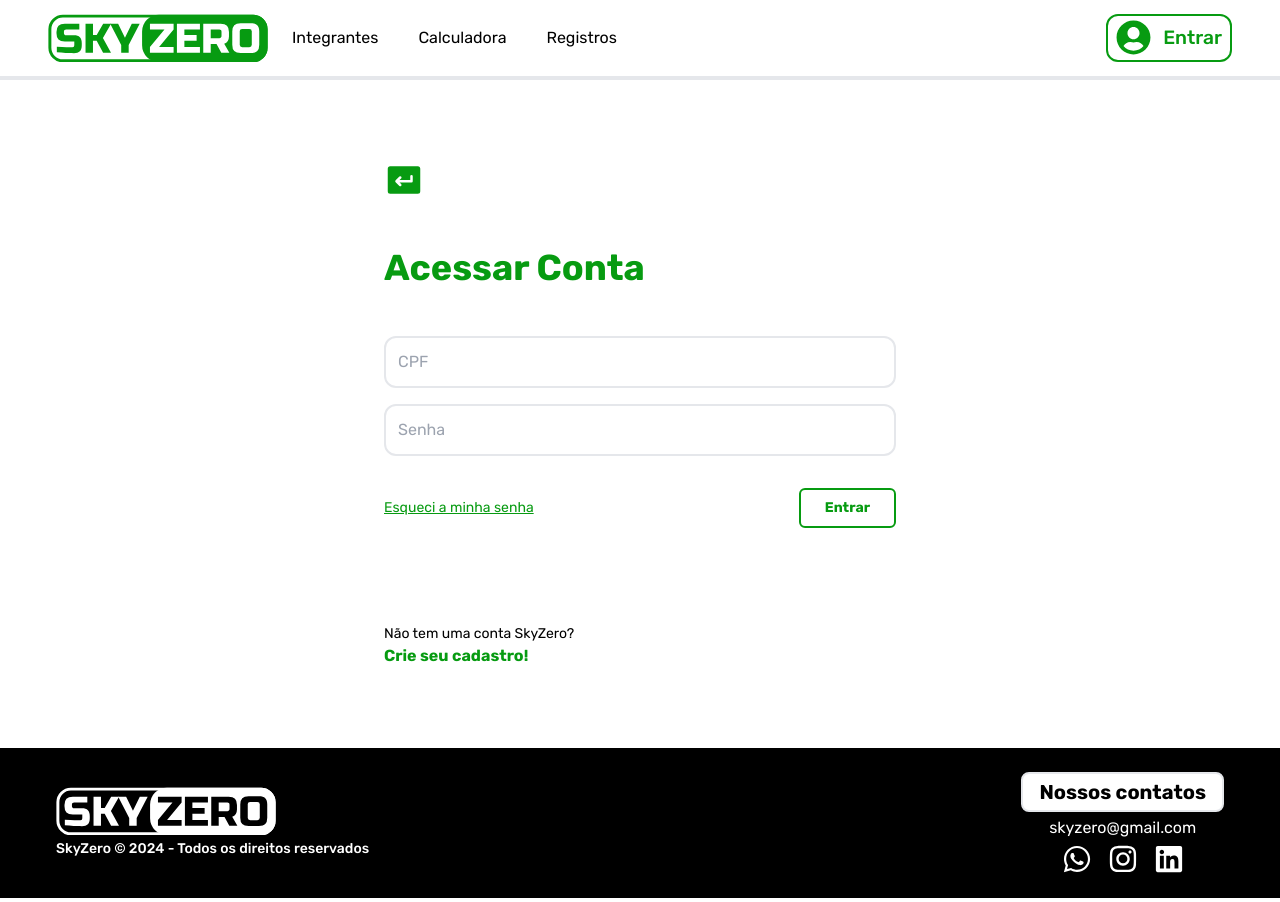
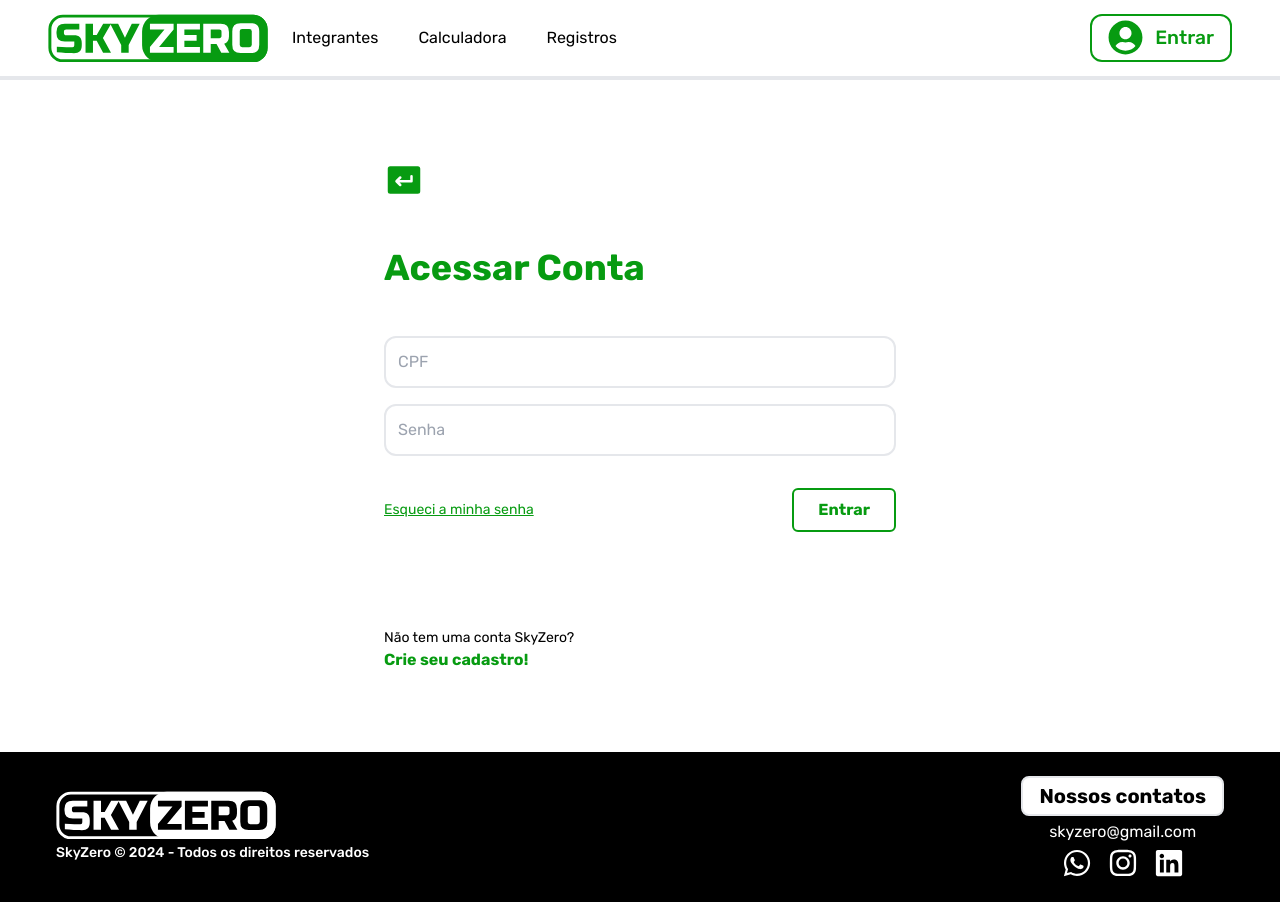
Before and after one commit to Allanbm100/FIAP-GS-SkyZero, a Next.js app: page /login in a window 1280 px wide. Built offline with nearby package versions, Linux system fonts and the light colour scheme.

Commit message:
Arrumando tamanhos

```diff
--- a/src/app/cadastro/page.tsx
+++ b/src/app/cadastro/page.tsx
@@ -40,7 +40,7 @@ export default function Cadastro() {
                             className="w-full border-2 rounded-xl p-3 mb-8"
                         />
                         <div className="flex flex-row justify-end items-center">
-                            <button type="button" className="py-2 px-6 border-2 border-[#079b11] rounded-md text-sm font-bold text-[#079b11]">
+                            <button type="button" className="py-2 px-6 border-2 border-[#079b11] rounded-md font-bold text-[#079b11]">
                                 Cadastrar
                             </button>
                         </div>
--- a/src/app/login/page.tsx
+++ b/src/app/login/page.tsx
@@ -29,7 +29,7 @@ export default function Login() {
                         />
                         <div className="flex flex-row justify-between items-center">
                             <Link href={"/"} className="text-[#079b11] underline text-sm">Esqueci a minha senha</Link>
-                            <button type="button" className="py-2 px-6 border-2 border-[#079b11] rounded-md text-sm font-bold text-[#079b11]">
+                            <button type="button" className="py-2 px-6 border-2 border-[#079b11] rounded-md font-bold text-[#079b11]">
                                 Entrar
                             </button>
                         </div>
--- a/src/components/navbar/Navbar.tsx
+++ b/src/components/navbar/Navbar.tsx
@@ -50,7 +50,7 @@ export const Navbar = () => {
                         />
                     </Link>
                 ) : (
-                    <Link href={"/login"} className="hidden lg:flex items-center py-px px-2 border-2 rounded-xl border-[#079b11]">
+                    <Link href={"/login"} className="hidden lg:flex items-center py-px px-4 border-2 rounded-xl border-[#079b11]">
                         <div className="flex items-center justify-center">
                             <FaUserCircle
                                 className="w-[35px] h-[35px]"
```
